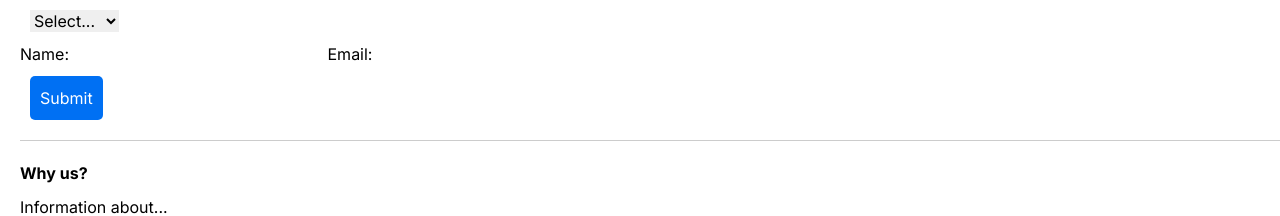
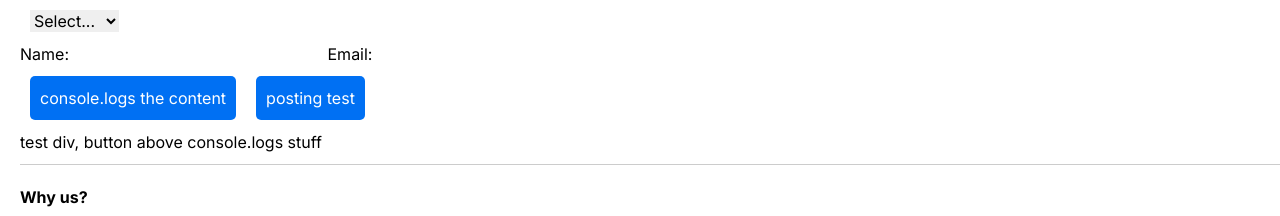
Before and after one commit to ikarrila/Homebox, a Next.js app in the folder frontend/: page /FAAS/cost_calculator in a window 1280 px wide. Shown: the part 1019-1235 px from the top of the page. Built offline with nearby package versions, Linux system fonts and the light colour scheme.

Commit message:
pystyy lisäämään jotain

```diff
--- /dev/null
+++ b/frontend/components/Postbutton.js
@@ -0,0 +1,21 @@
+'use client';
+import React from 'react';
+import { useEffect, useState } from 'react';
+
+
+export default function Postbutton() {
+    const consolelognewproduct = async () => {
+        const res = await fetch('http://localhost:4000/products').then(res => res.json())
+        console.log(res);
+    }
+
+    return (
+        <div >
+            <button class='button' onClick={() => consolelognewproduct()}>console.logs the content</button>
+            <button class='button' onClick={() => console.log('test')}>posting test</button>
+            <div>
+                test div, button above console.logs stuff
+            </div>
+        </div>
+    );
+}
--- a/frontend/src/app/FAAS/cost_calculator/page.js
+++ b/frontend/src/app/FAAS/cost_calculator/page.js
@@ -10,8 +10,9 @@ const labelStyle = {
 };
 
 import '../../../../styles/styles.css';
+import Postbutton from '../../../../components/Postbutton';
 
-export default function costCalculator() {
+export default async function costCalculator() {
   return (
 
     <div>
@@ -184,9 +185,7 @@ export default function costCalculator() {
             <input type="text" id="email" name="email" />
           </div>
         </div>
-        <button className="button">
-          Submit
-        </button>
+        <Postbutton />
       </div>
     </div>
   );
```
Also changed, not shown: 1 other file (tests, documents, lock files or other folders).
